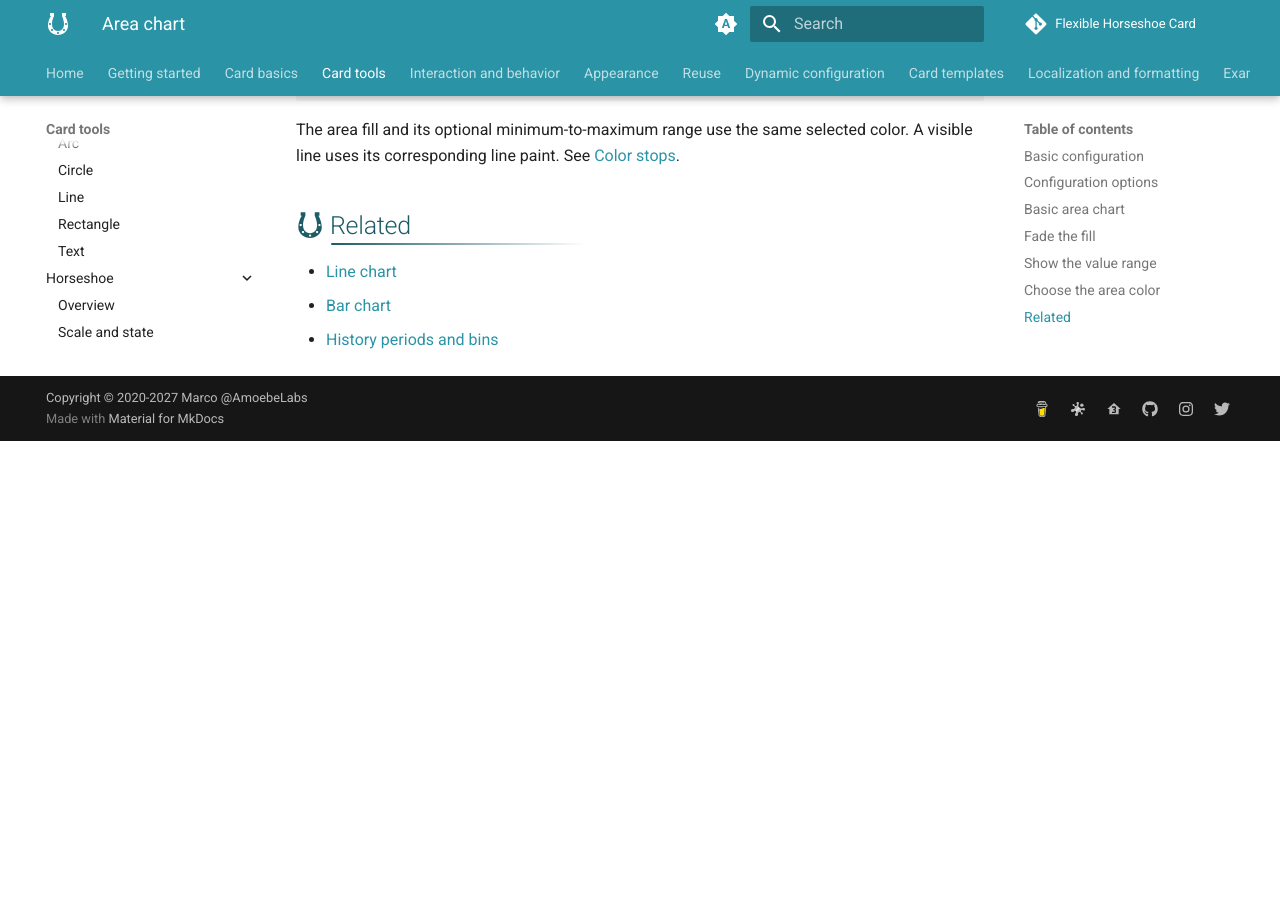
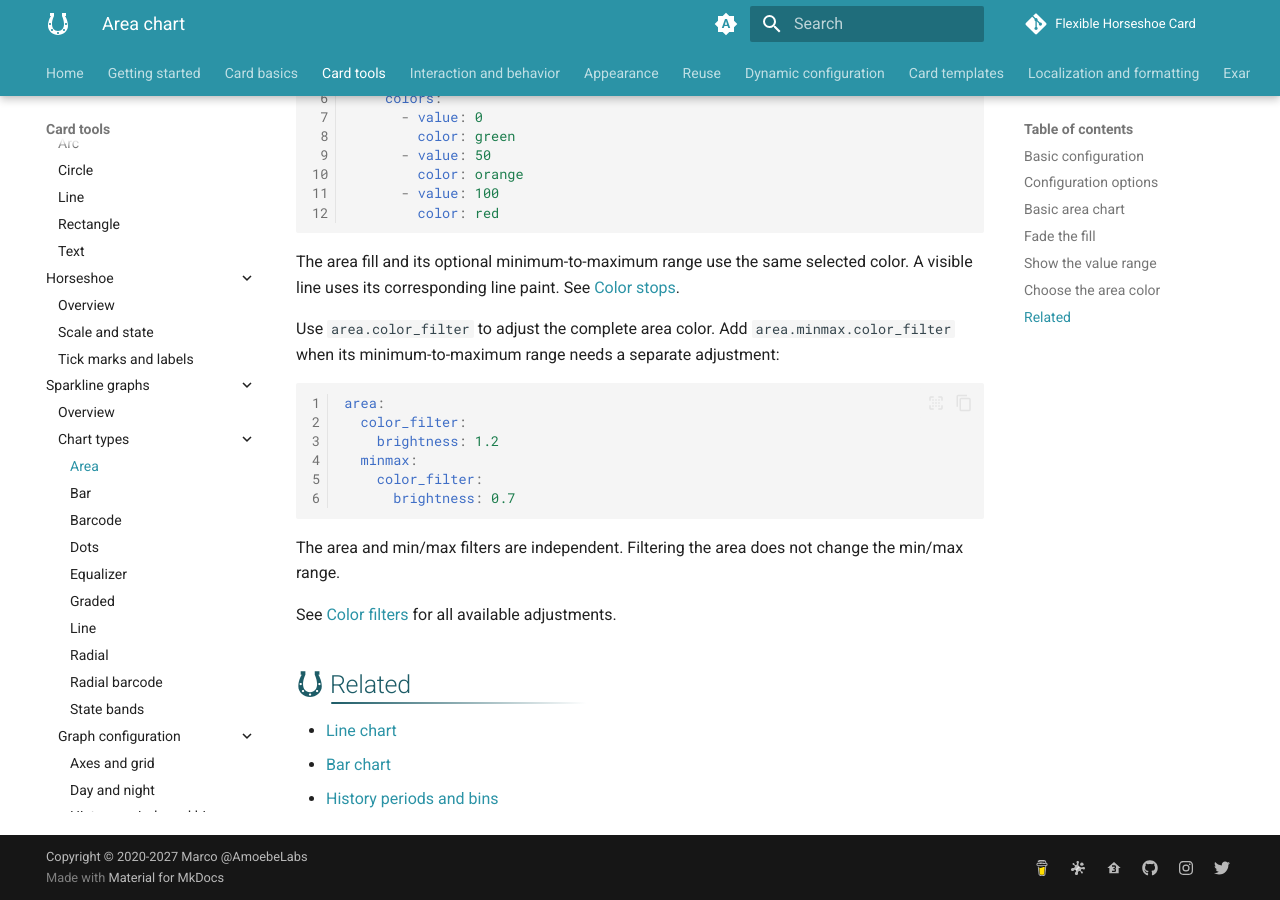
Before and after one commit to AmoebeLabs/flex-horseshoe-card, an MkDocs documentation site: the page built from docs/docs/tools/sparkline/area-chart.md, in a window 1280 px wide and 900 px high, scrolled down 3544 px. Built offline with MkDocs 1.6.1 and Material for MkDocs 9.7.7, drawn with Linux system fonts in a browser that asks for light colours; comment, search, counter and statistics services are not loaded; before the commit the page ends 3985 px from its top, so only the background shows below that; some of the changed text lies outside the part shown.

Commit message:
feat: add color filters to sparkline layers

````diff
--- a/docs/docs/tools/sparkline/area-chart.md
+++ b/docs/docs/tools/sparkline/area-chart.md
@@ -65,6 +65,8 @@ layout:
 | `show.fill` | string | No | solid | Uses a solid fill or `fade`. |
 | `show.points` | boolean | No | `false` | Adds a point for every displayed interval. |
 | `area.show.minmax` | boolean | No | `false` | Shows the minimum-to-maximum range in every interval. |
+| `area.color_filter` | mapping | No | Not set | Adjusts the selected area color. |
+| `area.minmax.color_filter` | mapping | No | Not set | Adjusts the min/max color independently from the area. |
 | `line.line_width` | number | No | `1` | Sets the width of the trend line. |
 | `state_values.smoothing` | boolean | No | `true` | Uses smooth or straight connections. |
 
@@ -131,6 +133,21 @@ sparkline:
 
 The area fill and its optional minimum-to-maximum range use the same selected color. A visible line uses its corresponding line paint. See [Color stops](../../appearance/color-stops.md).
 
+Use `area.color_filter` to adjust the complete area color. Add `area.minmax.color_filter` when its minimum-to-maximum range needs a separate adjustment:
+
+```yaml linenums="1"
+area:
+  color_filter:
+    brightness: 1.2
+  minmax:
+    color_filter:
+      brightness: 0.7
+```
+
+The area and min/max filters are independent. Filtering the area does not change the min/max range.
+
+See [Color filters](../../appearance/color-filters.md) for all available adjustments.
+
 ## :material-horseshoe: Related
 
 - [Line chart](line-chart.md)
````
Also changed, not shown: docs/docs/tools/sparkline/line-chart.md (+15 -0 lines), 4 other files.
